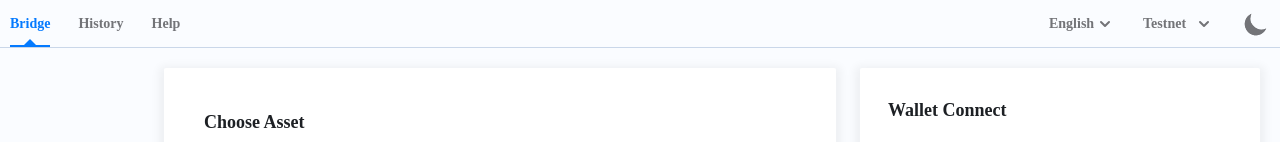
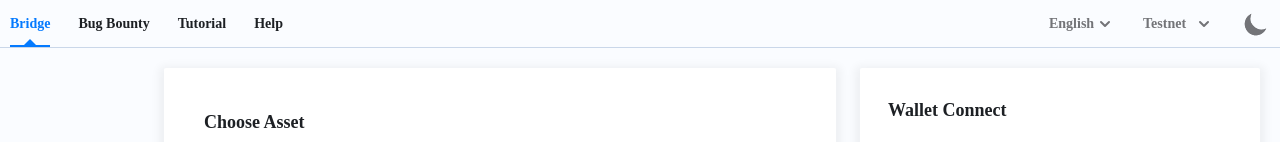
Before and after one commit to vitelabs/vitebridge-frontend, a React (Create React App) app: page / in a window 1280 px wide. Shown: the top 142 px of the page. Built offline with nearby package versions, Linux system fonts and the light colour scheme; what @vite/vitejs-ws, qrcode.es would draw is missing.

Commit message:
bug fixes

```diff
--- /dev/null
+++ b/src/components/CopyCheck.tsx
@@ -0,0 +1,25 @@
+import { useState } from 'react';
+import Check from '../assets/Check';
+import Duplicate from '../assets/Duplicate';
+import { copyToClipboardAsync } from '../utils/strings';
+
+type Props = {
+	text?: string;
+};
+
+const CopyCheck = ({ text }: Props) => {
+	const [showingCopiedCheck, showingCopiedCheckSet] = useState(false);
+	return (
+		<button
+			onClick={() => {
+				copyToClipboardAsync(text);
+				showingCopiedCheckSet(true);
+				setTimeout(() => showingCopiedCheckSet(false), 1000);
+			}}
+		>
+			{showingCopiedCheck ? <Check size={20} /> : <Duplicate size={20} />}
+		</button>
+	);
+};
+
+export default CopyCheck;
--- a/src/components/PageContainer.tsx
+++ b/src/components/PageContainer.tsx
@@ -33,18 +33,27 @@ const PageContainer = ({ setState, language, networkType, i18n, children }: Prop
 					>
 						Bridge
 					</A>
-					<A
+					{/* <A
 						to="/history"
 						className={`relative text-sm font-semibold xy ${
 							pathname === '/history' ? 'active-tab' : 'text-skin-muted'
 						}`}
 					>
 						{i18n.history}
+					</A> */}
+					<A
+						href="https://medium.com/vitelabs/vitebridge-0-1-bug-bounty-program-109ce87bda2e"
+						className={`relative text-sm font-semibold xy`}
+					>
+						Bug Bounty
 					</A>
 					<A
-						to="/help"
-						className={`relative text-sm font-semibold xy ${pathname === '/help' ? 'active-tab' : 'text-skin-muted'}`}
+						href="https://medium.com/vitelabs/vitebridge-0-1-testnet-tutorial-1f3382f389f7"
+						className={`relative text-sm font-semibold xy`}
 					>
+						Tutorial
+					</A>
+					<A href="https://t.me/vite_en" className={`relative text-sm font-semibold xy`}>
 						{i18n.help}
 					</A>
 				</div>
--- a/src/components/Router.tsx
+++ b/src/components/Router.tsx
@@ -1,7 +1,5 @@
 import { BrowserRouter, Route, Routes, Navigate } from 'react-router-dom';
 import HomePage from '../pages/Home';
-import HistoryPage from '../pages/History';
-import HelpPage from '../pages/Help';
 import PageContainer from './PageContainer';
 import { connect } from '../utils/global-context';
 import { useCallback, useEffect } from 'react';
@@ -44,6 +42,7 @@ const Router = ({ setState, vbInstance, networkType }: Props) => {
 							tokenUpdates[tti] = tokenInfo;
 						});
 						setState({ balances: balanceUpdates, tokens: tokenUpdates }, { deepMerge: true });
+						console.log('balanceUpdates:', balanceUpdates);
 					}
 				})
 				.catch((e) => {
@@ -82,8 +81,7 @@ const Router = ({ setState, vbInstance, networkType }: Props) => {
 			<PageContainer>
 				<Routes>
 					<Route path="/" element={<HomePage />} />
-					<Route path="/history" element={<HistoryPage />} />
-					<Route path="/help" element={<HelpPage />} />
+					{/* <Route path="/history" element={<HistoryPage />} /> */}
 					<Route path="*" element={<Navigate to="/" />} />
 				</Routes>
 			</PageContainer>
--- a/src/pages/Help.tsx
+++ /dev/null
@@ -1,12 +0,0 @@
-import { useTitle } from '../utils/hooks';
-
-const Help = () => {
-	useTitle('Help');
-	return (
-		<div className="">
-			<p>Help</p>
-		</div>
-	);
-};
-
-export default Help;
--- a/src/pages/History.tsx
+++ /dev/null
@@ -1,17 +0,0 @@
-import { connect } from '../utils/global-context';
-import { useTitle } from '../utils/hooks';
-import { State } from '../utils/types';
-
-type Props = State;
-
-// eslint-disable-next-line
-const History = ({}: Props) => {
-	useTitle('History');
-	return (
-		<div className="">
-			<p>History</p>
-		</div>
-	);
-};
-
-export default connect()(History);
--- a/src/pages/Home.tsx
+++ b/src/pages/Home.tsx
@@ -17,7 +17,6 @@ import IconCircle from '../components/IconCircle';
 import Logout from '../assets/Logout';
 import Link from '../assets/Link';
 import ExternalLink from '../assets/ExternalLink';
-import Duplicate from '../assets/Duplicate';
 import A from '../components/A';
 import Modal from '../components/Modal';
 import Checkbox from '../components/Checkbox';
@@ -29,6 +28,8 @@ import Check from '../assets/Check';
 import PendingDots from '../components/PendingDots';
 import { getBridgeTx } from '../utils/services/conversion';
 import { metaMaskIsSupported } from '../utils/wallet';
+// import CopyCheck from '../components/CopyCheck';
+import Duplicate from '../assets/Duplicate';
 
 const sleep = (seconds = 0): Promise<void> => new Promise((res) => setTimeout(() => res(), seconds));
 
@@ -80,6 +81,7 @@ const Home = ({ setState, i18n, metamaskAddress, vbInstance, balances, tokens, n
 				return balances.bsc[networkType][channelFrom.erc20!];
 			}
 		}
+		return '...';
 	}, [balances, networkType, channelFrom]);
 
 	const fromWallet = useMemo(
@@ -279,7 +281,16 @@ const Home = ({ setState, i18n, metamaskAddress, vbInstance, balances, tokens, n
 
 	return (
 		<div className="m-5 xy flex-col lg:flex-row lg:items-start lg:justify-center">
-			<div className="flex-1 hidden lg:flex"></div>
+			<div className="flex-1 hidden lg:flex flex-col">
+				{/* <div className="text-sm text-skin-highlight mt-20 ml-20 flex flex-col gap-7">
+					<A href="https://medium.com/vitelabs/vitebridge-0-1-testnet-tutorial-1f3382f389f7">
+						ViteBridge 0.1 Testnet Tutorial
+					</A>
+					<A href="https://medium.com/vitelabs/vitebridge-0-1-bug-bounty-program-109ce87bda2e">
+						ViteBridge 0.1 Bug Bounty Program
+					</A>
+				</div> */}
+			</div>
 			<div className="w-full flex flex-col min-h-[48rem] max-w-2xl py-10 rounded-sm shadow-skin-base bg-skin-middleground">
 				<div className="px-10 flex-1">
 					<p className="text-lg mb-5 font-semibold">{i18n.chooseAsset}</p>
@@ -289,8 +300,8 @@ const Home = ({ setState, i18n, metamaskAddress, vbInstance, balances, tokens, n
 						options={assetOptions}
 						onPick={(_, i) => {
 							assetIndexSet(i);
-							fromNetworkIndexSet(0);
-							toNetworkIndexSet(1);
+							// fromNetworkIndexSet(0);
+							// toNetworkIndexSet(1);
 						}}
 					/>
 					<div className="xy my-9 xy gap-3">
@@ -338,7 +349,7 @@ const Home = ({ setState, i18n, metamaskAddress, vbInstance, balances, tokens, n
 								<div className="flex justify-between">
 									<p className="mb-3 text-xs font-semibold">{i18n.amount}</p>
 									<p className="mb-3 text-xs font-normal">
-										{i18n.balance}: {assetBalance || '...'}
+										{i18n.balance}: {assetBalance}
 									</p>
 								</div>
 								<div className="border border-skin-muted dark:border-none bg-skin-input text-sm flex items-center rounded-sm">
@@ -463,18 +474,22 @@ const Home = ({ setState, i18n, metamaskAddress, vbInstance, balances, tokens, n
 								address: vbInstance?.accounts[0],
 								// `vbInstance?.killSession` doesn't work by itself for some reason
 								logOut: vbInstance?.killSession && (() => vbInstance.killSession()),
-								balance: balances?.vite?.[networkType]?.[viteTokenId] || '...',
-								addressExplorerURL: `https://vitescan.io/address/${vbInstance?.accounts[0]}`,
+								balance: balances?.vite?.[networkType]?.[viteTokenId],
+								addressExplorerURL: `https://${networkType === 'testnet' ? 'test.' : ''}vitescan.io/address/${
+									vbInstance?.accounts[0]
+								}`,
 							},
 							MetaMask: {
 								address: metamaskAddress,
-								balance: balances?.bsc?.[networkType]?.bnb || '...',
+								balance: balances?.bsc?.[networkType]?.bnb,
 								addressExplorerURL: `https://${
 									networkType === 'testnet' ? 'testnet.' : ''
 								}bscscan.com/address/${metamaskAddress}`,
 							},
 						}[walletType];
 						const connected = !!wallet?.address;
+						const roundedBalance = connected ? Math.floor(+wallet.balance * 10000) / 10000 : null;
+
 						return (
 							<div
 								key={platform}
@@ -518,16 +533,17 @@ const Home = ({ setState, i18n, metamaskAddress, vbInstance, balances, tokens, n
 												{platform} {i18n.address} : {shortenAddress(wallet.address)}
 											</p>
 											<div className="xy gap-1 text-skin-muted">
-												<button onClick={() => copyToClipboardAsync(wallet.address)}>
+												<button onClick={() => copyWithToast(wallet.address)}>
 													<Duplicate size={20} />
 												</button>
+												{/* <CopyCheck text={wallet.address} /> */}
 												<A href={wallet.addressExplorerURL}>
 													<ExternalLink size={20} />
 												</A>
 											</div>
 										</div>
 										<p className="mt-3 text-xs font-normal">
-											{token} {i18n.balance} : {Math.floor(+wallet.balance * 10000) / 10000 || '...'}
+											{token} {i18n.balance} : {Number.isNaN(roundedBalance) ? '...' : roundedBalance}
 										</p>
 									</>
 								)}
```
